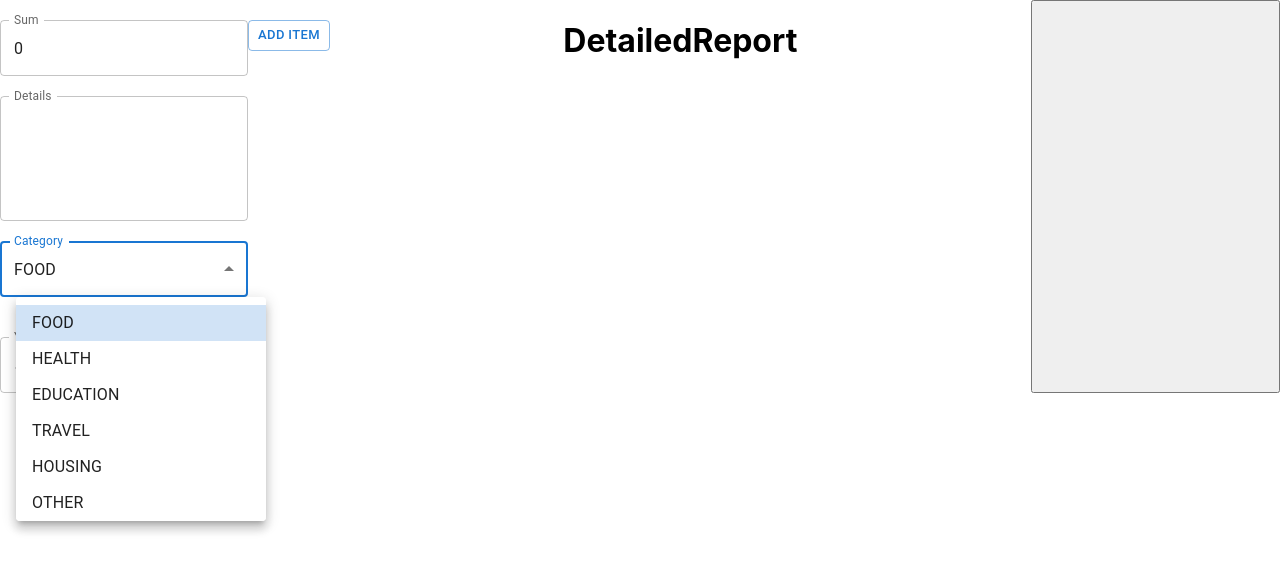
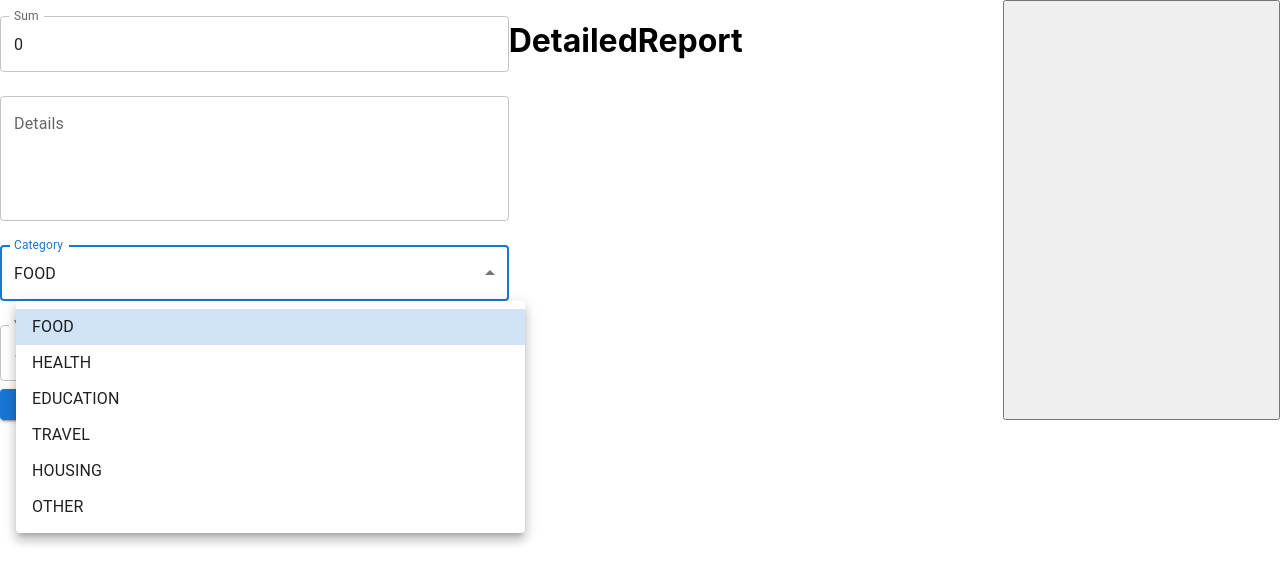
Before and after one commit to LironMat/frontend_final_project, a React (Create React App) app: page / in a window 1280 px wide. Both pictures are taken after a click on the element "FOOD". Shown: the top 584 px of the page. Built offline with nearby package versions, Linux system fonts and the light colour scheme.

Commit message:
small fixes

```diff
--- a/src/AddItemForm/AddItemForm.css
+++ b/src/AddItemForm/AddItemForm.css
@@ -0,0 +1,4 @@
+.form-container {
+  display: flex;
+  flex-direction: column;
+}
--- a/src/AddItemForm/AddItemForm.js
+++ b/src/AddItemForm/AddItemForm.js
@@ -1,5 +1,5 @@
 import './AddItemForm.css';
-import {useState} from "react";
+import { useState } from 'react';
 import Button from '@mui/material/Button';
 import TextField from '@mui/material/TextField';
 import Select from '@mui/material/Select';
@@ -7,59 +7,46 @@ import OutlinedInput from '@mui/material/OutlinedInput';
 import InputLabel from '@mui/material/InputLabel';
 import MenuItem from '@mui/material/MenuItem';
 import FormControl from '@mui/material/FormControl';
-import { IDB } from '../idbModule';
-
-const categories = ['FOOD', 'HEALTH', 'EDUCATION', 'TRAVEL', 'HOUSING', 'OTHER'];
-
-const ITEM_HEIGHT = 48;
-const ITEM_PADDING_TOP = 8;
-const MenuProps = {
-    PaperProps: {
-        style: {
-            maxHeight: ITEM_HEIGHT * 4.5 + ITEM_PADDING_TOP,
-            width: 250,
-        },
-    },
-};
-
-
-
+import { DB, IDB } from '../idbModule';
+import { format } from 'date-fns';
 
 export default function AddItemForm() {
-
-    const[sumInput,setSumInput] = useState(0);
-    const[categoryInput,setCategoryInput] = useState("FOOD");
-    const[descriptionInput,setDescriptionInput] = useState(" ");
-    const[monthInput,setMonthInput] = useState(undefined);
-    const[yearInput,setYearInput] = useState(undefined);
-    const[yearMonthValue,setYearMonthValue] = useState("2023-09");
+  const [sumInput, setSumInput] = useState(0);
+  const [categoryInput, setCategoryInput] = useState(DB.costCategories[0]);
+  const [descriptionInput, setDescriptionInput] = useState('');
+  const [yearMonthValue, setYearMonthValue] = useState(format(new Date(), 'yyyy-MM'));
 
   async function handleAddItem() {
-        /**
-         * @type {DB}
-         */
-
     const db = await IDB.openCostsDB('costsdb', 1);
 
-        const result = await db.addCost({
-            sum: sumInput,
+    const [year, month] = (yearMonthValue || format(new Date(), 'yyyy-MM'))
+      .split('-')
+      .map((split) => parseInt(split));
+
+    const result = await db
+      .addCost({
+        sum: sumInput ? sumInput : 0,
         category: categoryInput,
         description: descriptionInput,
-            month: monthInput,
-            year: yearInput
+        month: month,
+        year: year,
+      })
+      .catch((e) => {
+        console.error(e);
+
+        return false;
       });
 
-        if(result) {
-            alert("item added successfully");
+    if (result) {
+      alert('item added successfully');
+    } else {
+      alert('error adding item');
     }
-        else {
-            alert("error adding item");
-        }
-
   }
 
   function handleSumChange(e) {
-        setSumInput(parseInt(e.target.value));
+    const parsed = parseInt(e.target.value);
+    setSumInput(isNaN(parsed) ? '' : parsed);
   }
 
   function handleDescriptionChange(e) {
@@ -71,73 +58,53 @@ export default function AddItemForm() {
   }
 
   function handleYearMonthChange(e) {
-        let yearMonthList = (e.target.value).split("-");
-        setYearInput(parseInt(yearMonthList[0]));
-        setMonthInput(parseInt(yearMonthList[1]));
     setYearMonthValue(e.target.value);
   }
 
-  return(<div>
-      <br/>
-      <FormControl normal>
-          <TextField
-              value={sumInput}
-              onChange={handleSumChange}
-              id="outlined-sum"
-              label="Sum"
-              type="number"
-              InputLabelProps={{
-                  shrink: true,
-              }}
-          />
-          <br/>
+  return (
+    <div className="form-container">
+      <FormControl margin="normal">
+        <TextField value={sumInput} onChange={handleSumChange} label="Sum" type="number" />
+      </FormControl>
+
+      <FormControl margin="normal">
         <TextField
           value={descriptionInput}
           onChange={handleDescriptionChange}
-              id="outlined-multiline-static"
           label="Details"
           multiline
           rows={4}
-              defaultValue=""
         />
-          <br/>
-      <FormControl normal>
+      </FormControl>
+
+      <FormControl margin="normal">
         <InputLabel id="category-select-component">Category</InputLabel>
         <Select
           labelId="category-select-component"
-          id="category-select-component"
           value={categoryInput}
           onChange={handleCategoryChange}
           input={<OutlinedInput label="Category" />}
-          MenuProps={MenuProps}
         >
-          {categories.map((categoryName) => (
-              <MenuItem
-                  key={categoryName}
-                  value={categoryName}
-                  //style={getStyles(categoryName, category, theme)}
-              >
+          {DB.costCategories.map((categoryName) => (
+            <MenuItem key={categoryName} value={categoryName}>
               {categoryName}
             </MenuItem>
           ))}
         </Select>
-          <br/>
       </FormControl>
-          <br/>
+
+      <FormControl margin="normal">
         <TextField
           value={yearMonthValue}
           onChange={handleYearMonthChange}
-              id="outlined-year"
-              label="Year"
+          label="Year & Month"
           type="month"
-              InputLabelProps={{
-                  shrink: true,
-              }}
         />
-
       </FormControl>
 
-          <Button onClick={(e) => handleAddItem()} size="small" variant="outlined">Add Item</Button>
-
-      </div>);
+      <Button onClick={(e) => handleAddItem()} size="small" variant="contained">
+        Add Item
+      </Button>
+    </div>
+  );
 }
--- a/src/Testing/Testing.js
+++ b/src/Testing/Testing.js
@@ -4,14 +4,21 @@ import { IDB } from '../idbModule';
 
 export default function Testing() {
   async function test() {
-    /**
-     * @type {DB}
-     */
     const db = await IDB.openCostsDB('costsdb', 1);
 
-    const result1 = await db.addCost({ sum: 200, category: 'HOUSING', description: 'rent for 01.2023', month: 7, year: 2022 });
+    const result1 = await db.addCost({
+      sum: 200,
+      category: 'HOUSING',
+      description: 'rent for 01.2023',
+      month: 7,
+      year: 2022,
+    });
 
-    const result2 = await db.addCost({ sum: 300, category: 'FOOD', description: 'food for weekend' });
+    const result2 = await db.addCost({
+      sum: 300,
+      category: 'FOOD',
+      description: 'food for weekend',
+    });
 
     if (db) {
       console.log('creating db succeeded');
--- a/src/idbModule.js
+++ b/src/idbModule.js
@@ -3,7 +3,7 @@ class IDB {
    *
    * @param {string} name
    * @param {number} version
-   * @returns {Promise<DB|DOMException>}
+   * @returns {Promise<DB>}
    */
   static openCostsDB(name, version) {
     if (typeof name !== 'string' || typeof version !== 'number') {
--- a/src/reportWebVitals.js
+++ b/src/reportWebVitals.js
@@ -1,4 +1,4 @@
-const reportWebVitals = onPerfEntry => {
+const reportWebVitals = (onPerfEntry) => {
   if (onPerfEntry && onPerfEntry instanceof Function) {
     import('web-vitals').then(({ getCLS, getFID, getFCP, getLCP, getTTFB }) => {
       getCLS(onPerfEntry);
```
Also changed, not shown: package.json (+7 -0 lines), .eslintrc.json (added), 2 other files (tests, documents, lock files or other folders). Lines whose indentation alone changed are shown as unchanged.
